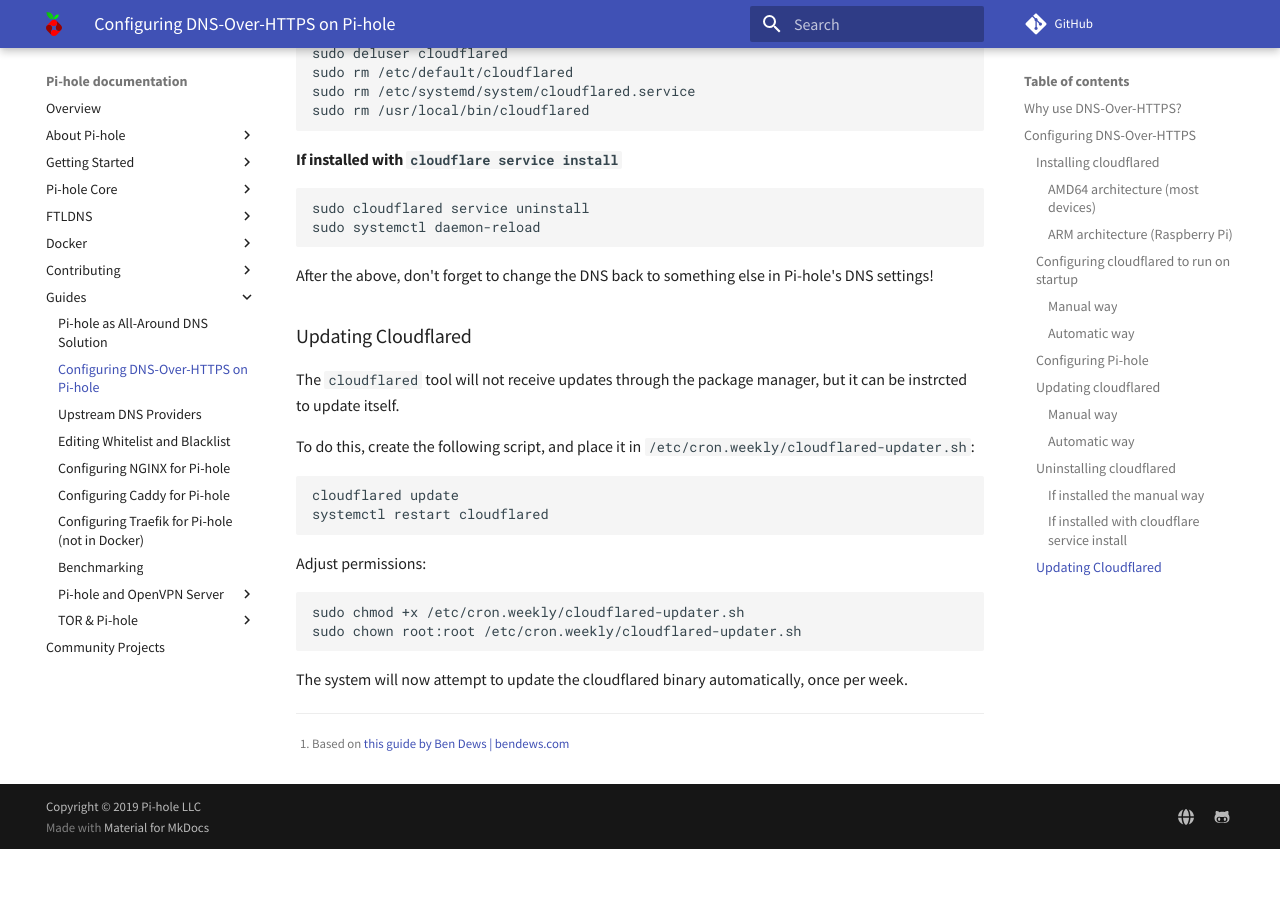
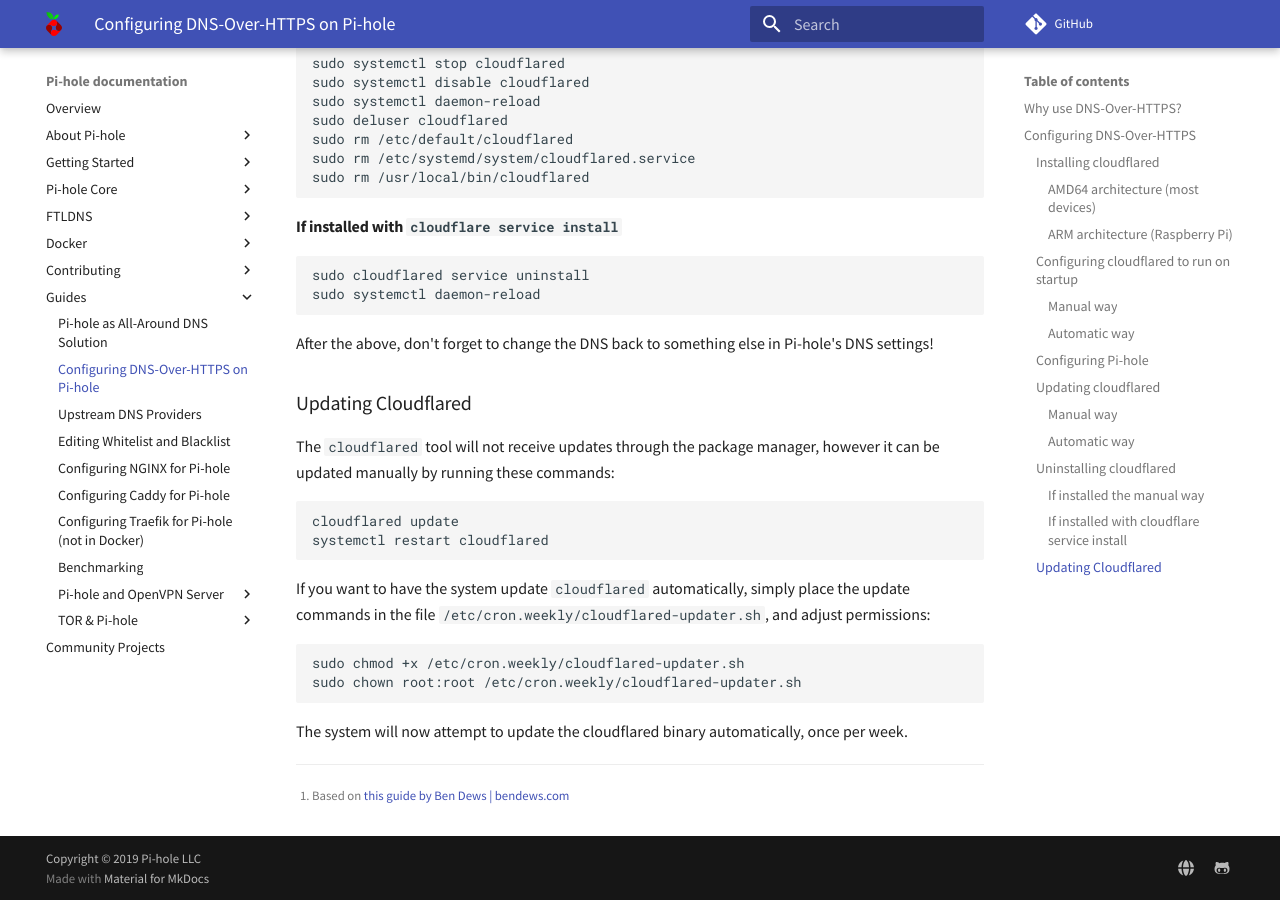
Before and after one commit to pi-hole/docs, an MkDocs documentation site: the page built from docs/guides/dns-over-https.md, in a window 1280 px wide and 900 px high, scrolled down 5032 px. Built offline with MkDocs 1.6.1 and Material for MkDocs 9.7.7, drawn with Linux system fonts in a browser that asks for light colours; comment, search, counter and statistics services are not loaded; before the commit the page ends 5881 px from its top, so only the background shows below that; some of the changed text lies outside the part shown.

Commit message:
Provided manual updating steps for Cloudflared
Changed documentation to first list manual method to
update the cloudflared binary, and then have a subsequent
paragraph on automatic updating if desired by the user.

Also, while small, added a note that cloudflared will
work with other DoH providers (was useful when there was
a cloudflare outage in my region).

````diff
--- a/docs/guides/dns-over-https.md
+++ b/docs/guides/dns-over-https.md
@@ -60,9 +60,11 @@
 Proceed to create a configuration file for `cloudflared` by copying the following in to `/etc/default/cloudflared`. This file contains the command-line options that get passed to cloudflared on startup:
 
 ```bash
-# Commandline args for cloudflared
+# Commandline args for cloudflared, using Cloudflare DNS
 CLOUDFLARED_OPTS=--port 5053 --upstream https://1.1.1.1/dns-query --upstream https://1.0.0.1/dns-query
 ```
+
+**Note:** The `cloudflared` binary will work with other DoH providers (for example, you could use https://8.8.8.8/dns-query for Google DNS).
 
 Update the permissions for the configuration file and `cloudflared` binary to allow access for the cloudflared user:
 
@@ -226,16 +228,16 @@
 
 ### Updating Cloudflared
 
-The `cloudflared` tool will not receive updates through the package manager, but it can be instrcted to update itself.
-
-To do this, create the following script, and place it in `/etc/cron.weekly/cloudflared-updater.sh`:
+The `cloudflared` tool will not receive updates through the package manager, however it can be updated
+manually by running these commands:
 
 ```bash
 cloudflared update
 systemctl restart cloudflared
 ```
 
-Adjust permissions:
+If you want to have the system update `cloudflared` automatically, simply place the update commands in the
+file `/etc/cron.weekly/cloudflared-updater.sh`, and adjust permissions:
 
 ```bash
 sudo chmod +x /etc/cron.weekly/cloudflared-updater.sh
````
